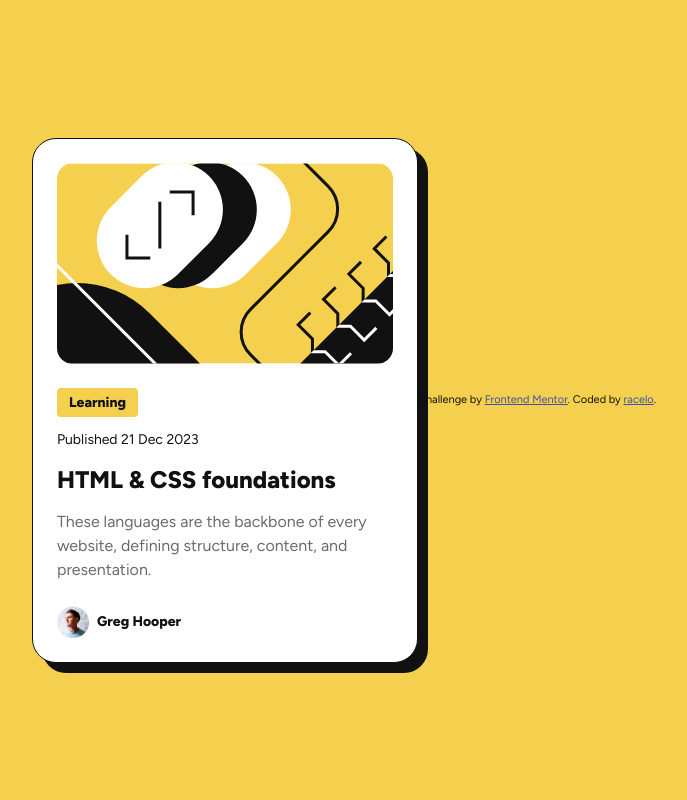
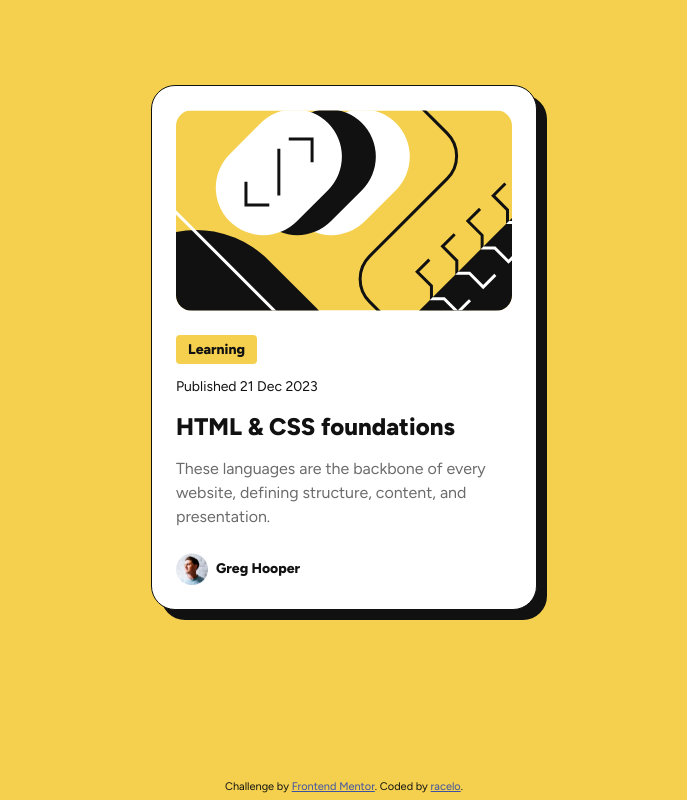
Before and after one commit to racelo/blog-preview-card, a plain HTML site: page index.html in a window 1280 px wide. Shown: the whole page, without its empty margins (296-983 px from the left). Drawn offline with Linux system fonts and the light colour scheme.

Commit message:
Place attribution class at the bottom of the page

```diff
--- a/style.css
+++ b/style.css
@@ -10,13 +10,15 @@
 body {
   font-family: "Figtree", sans-serif;
   background-color: #f4d04e;
-  height: 100dvh;
+  min-height: 100dvh;
   display: flex;
   justify-content: center;
   align-items: center;
+  flex-direction: column;
 }
 
 .card {
+  margin: auto;
   width: 336px;
   background-color: #fff;
   padding: 24px;
@@ -74,9 +76,10 @@ footer {
   gap: 8px;
 }
 
-/* .attribution {
-  margin-top: 50px;
-} */
+.attribution {
+  margin-top: auto;
+  padding-bottom: 4px;
+}
 
 @media only screen and (max-width: 768px) {
   .card {
```
